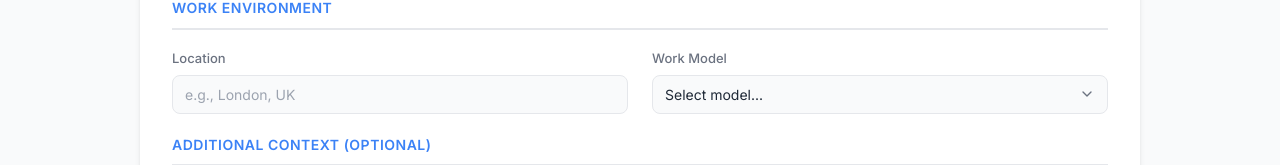
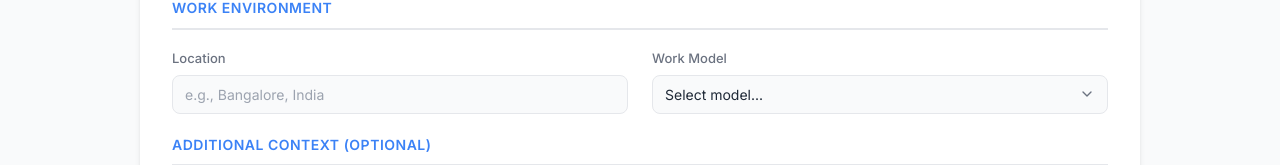
Before and after one commit to balu72/dechivo, a React (Vite) app in the folder frontend/: page /create in a window 1280 px wide. Shown: the part 732-897 px from the top of the page. Built offline with nearby package versions, Linux system fonts and the light colour scheme; sample sign-in values are in the browser's storage.

Commit message:
feat: update experience level input placeholder example on Create JD page

```diff
--- a/frontend/src/pages/CreateJDPage.jsx
+++ b/frontend/src/pages/CreateJDPage.jsx
@@ -353,7 +353,7 @@ const CreateJDPage = () => {
                                         <label>Location</label>
                                         <input
                                             type="text"
-                                            placeholder="e.g., London, UK"
+                                            placeholder="e.g., Bangalore, India"
                                             value={orgContext.location}
                                             onChange={(e) => handleOrgContextChange('location', e.target.value)}
                                         />
```
